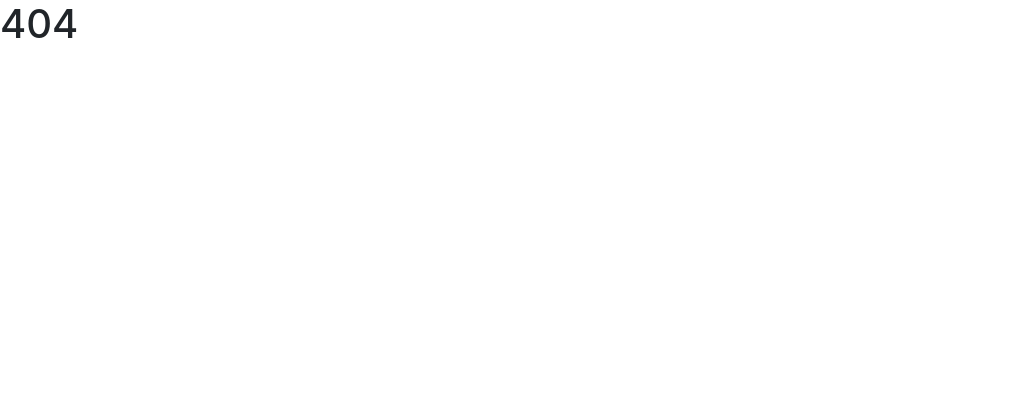
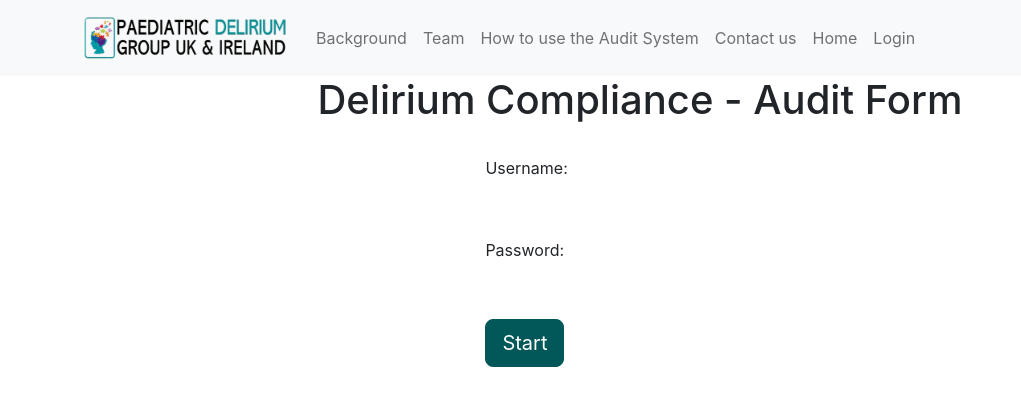
Before and after one commit to adamlogan17/svs-paediatric-delerium, a React (Create React App) app in the folder Audit/: page /form in a window 1280 px wide. Shown: the top 406 px of the page, without its empty margins (0-1021 px from the left). Built offline with nearby package versions, Linux system fonts and the light colour scheme.

Commit message:
login prints input, navbear tweaked, form created

```diff
--- a/Audit/src/components/NavBar/NavBar.tsx
+++ b/Audit/src/components/NavBar/NavBar.tsx
@@ -22,7 +22,8 @@ function BasicNavBar() {
             <Nav.Link href="#home">Team</Nav.Link>
             <Nav.Link href="#home">How to use the Audit System</Nav.Link>
             <Nav.Link href="#home">Contact us</Nav.Link>
-            <Nav.Link href="#home">Home</Nav.Link>
+            <Nav.Link href="/">Home</Nav.Link>
+            <Nav.Link href="/login">Login</Nav.Link>
             {/* <NavDropdown title="Dropdown" id="basic-nav-dropdown">
               <NavDropdown.Item href="#action/3.1">Action</NavDropdown.Item>
               <NavDropdown.Item href="#action/3.2">
--- a/Audit/src/index.tsx
+++ b/Audit/src/index.tsx
@@ -8,7 +8,8 @@ import { BrowserRouter as Router, Route, Routes} from "react-router-dom";
 import Home from './pages/Home/Home'; // example component being added
 import OtherPage from './pages/OtherPage/OtherPage'; // to demonstrate routing
 import NoPage from './pages/NoPage/NoPage'; // to demonstrate routing
-import Login from './pages/login/login';
+import Login from './pages/Login/login';
+import Form from './pages/Form/form';
 
 const root = ReactDOM.createRoot(
   document.getElementById('root') as HTMLElement
@@ -19,6 +20,7 @@ root.render(
       <Routes>
           <Route index path="/" element={<Home />}/>
           <Route path="/login" element={<Login />}/>
+          <Route path="/form" element={<Form />}/>
           <Route path="/otherPage" element={<OtherPage />}/>
           <Route path="*" element={<NoPage />}/>
       </Routes>
--- /dev/null
+++ b/Audit/src/pages/Form/form.css
@@ -0,0 +1,29 @@
+#login .content {
+    background: #009999;
+    color: #ffffff;
+    box-shadow: 0 50px 50px rgba(0, 0, 0, .2);
+    padding: 2em;
+    margin-top: 2em;
+    border-radius: 2em;
+}
+
+.data-input {
+    text-align: left;
+}
+
+.entry {
+    width: 99%;
+    font-size: .9em;
+    color: #f2f2f2;
+    margin: 0.3em 0 1em 0;
+    border: none;
+    background: none;
+    border-bottom: 3px solid #fff;
+    padding: 0.5em 0.1em;
+    transition: all 0.5s ease;
+}
+
+.entry:focus {
+    outline: none;
+    border-bottom: 3px solid #55f5f5;
+}
--- /dev/null
+++ b/Audit/src/pages/Form/form.tsx
@@ -0,0 +1,33 @@
+import BasicNavBar from '../../components/NavBar/NavBar';
+import PButton from '../../components/PButton/PButton';
+
+import '../../shared/layout.css';
+import './form.css'
+
+function Form() {
+  return (
+        <div id='form' className='wrapper'>
+            <BasicNavBar />
+
+            <div className = 'content'>
+                <h1> Delirium Compliance - Audit Form</h1>
+                <br />
+
+                <form action="" method="get">
+                    <div className="data-input">
+                    <label htmlFor="password">Username:</label>
+                        <input id="password" className="entry" type="text" name="username"/>
+                        <br />
+
+                        <label htmlFor="password">Password:</label>
+                        <input id="password" className="entry" type="text" name="password"/>
+                        <br />
+                    </div>
+                    <PButton text="Start" onButtonClick = {() => {console.log("Hello World")}} primaryColour='#025858' secondaryColour='#013e3e'/>
+                </form>
+            </div>
+        </div>
+  );
+}
+
+export default Form;
--- a/Audit/src/pages/Home/Home.tsx
+++ b/Audit/src/pages/Home/Home.tsx
@@ -5,6 +5,8 @@ import PButton from '../../components/PButton/PButton'
 import ContactInfo from '../../components/ContactInfo/ContactInfo'
 
 import '../../shared/layout.css';
+import { link } from 'fs';
+import { useHref } from 'react-router-dom';
 
 function Home() {
   return (
@@ -21,10 +23,10 @@ function Home() {
 
             <div className = 'row' id = 'ButtonContainer'>
               <div className = 'half-column' id = 'SOSPD-ButtonColumn'>
-                <PButton text = 'SOSPD Audit Section' onButtonClick = {() => console.log('SOSPD Audit Button Clicked')}/>
+                <PButton text = 'SOSPD Audit Section' onButtonClick = {() => {window.location.href = "/form"}}/>
               </div>
               <div className = 'half-column' id = 'CAPD-ButtonColumn'>
-                <PButton text = 'CAPD Audit Section' onButtonClick = {() => {console.log('CAPD Audit Button Clicked')}}/>
+                <PButton text = 'CAPD Audit Section' onButtonClick = {() => {window.location.href = "/form"}}/>
               </div>
             </div>
 
--- a/Audit/src/pages/login/login.tsx
+++ b/Audit/src/pages/login/login.tsx
@@ -1,33 +1,40 @@
 import BasicNavBar from '../../components/NavBar/NavBar';
 import PButton from '../../components/PButton/PButton';
-import TypeDropDown from '../../components/TypeDropDown/TypeDropDown';
+import React, { useRef } from 'react';
 
 import '../../shared/layout.css';
-import './login.css'
+import './login.css';
 
 function Login() {
-  return (
+    const usernameRef = useRef<HTMLInputElement>(null);
+    const passwordRef = useRef<HTMLInputElement>(null);
+
+    const handleButtonClick = () => {
+        const username = usernameRef.current?.value;
+        const password = passwordRef.current?.value;
+        console.log(`Username: ${username}, Password: ${password}`);
+    };
+
+    return (
         <div id='login' className='wrapper'>
             <BasicNavBar />
-
-            <div className = 'content'>
+            <div className='content'>
                 <h1>Please Login</h1>
                 <br />
 
-                <form action="" method="get">
-                    <div className="data-input">
-                        <TypeDropDown text="Site Number" primaryColour='#025858' secondaryColour='#013e3e' options={["hello", "world"]}/>
-                        <br />
+                <div className='data-input'>
+                    <label htmlFor='username'>Username:</label>
+                    <input id='username' className='entry' type='text' name='username' ref={usernameRef} />
+                    <br />
 
-                        <label htmlFor="password">Password:</label>
-                        <input id="password" className="entry" type="text" name="password"/>
-                        <br />
-                    </div>
-                    <PButton text="Start" primaryColour='#025858' secondaryColour='#013e3e'/>
-                </form>
+                    <label htmlFor='password'>Password:</label>
+                    <input id='password' className='entry' type='password' name='password' ref={passwordRef} />
+                    <br />
+                </div>
+                <PButton text='Start' primaryColour='#025858' secondaryColour='#013e3e' onButtonClick={handleButtonClick} />
             </div>
         </div>
-  );
+    );
 }
 
 export default Login;
```
